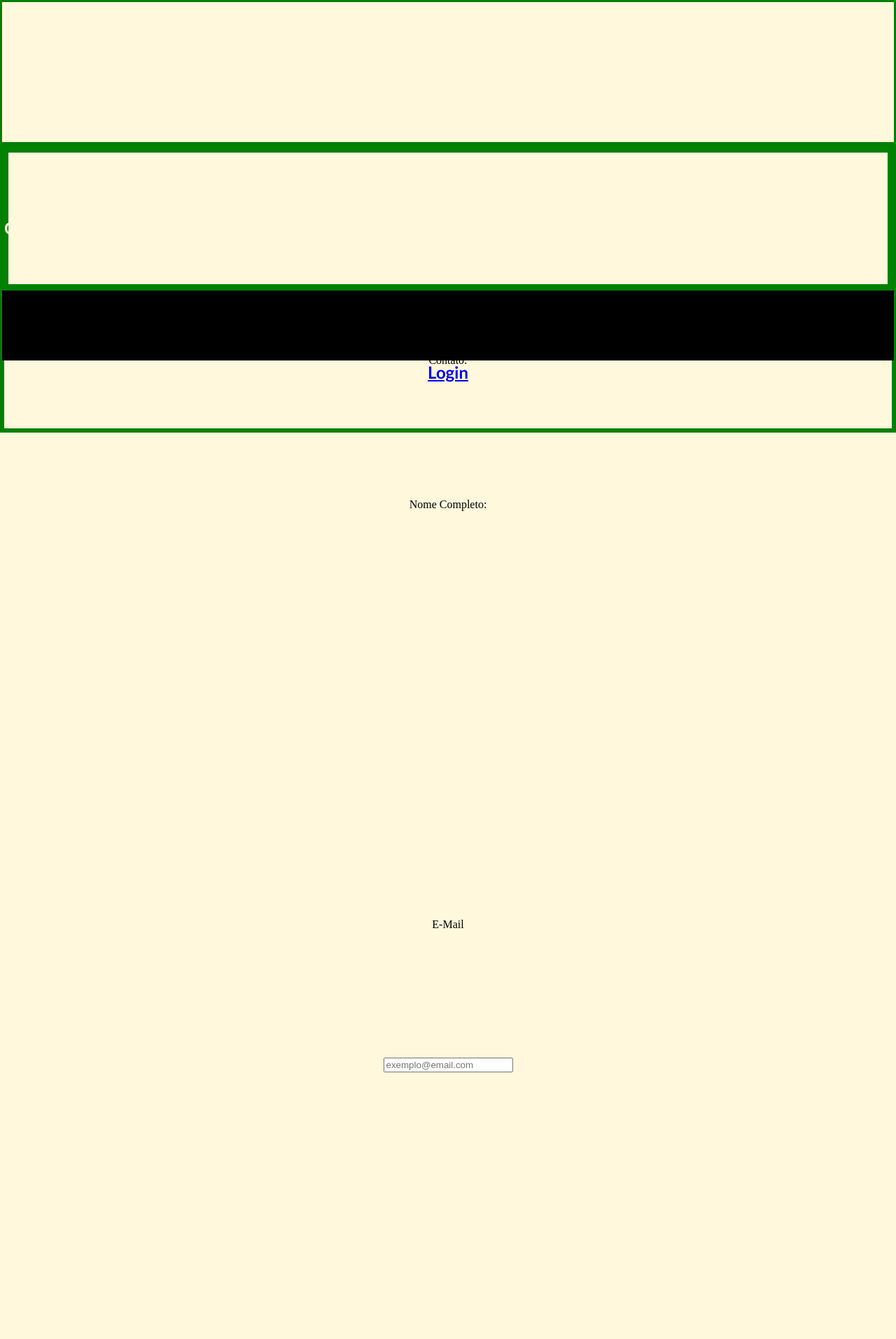
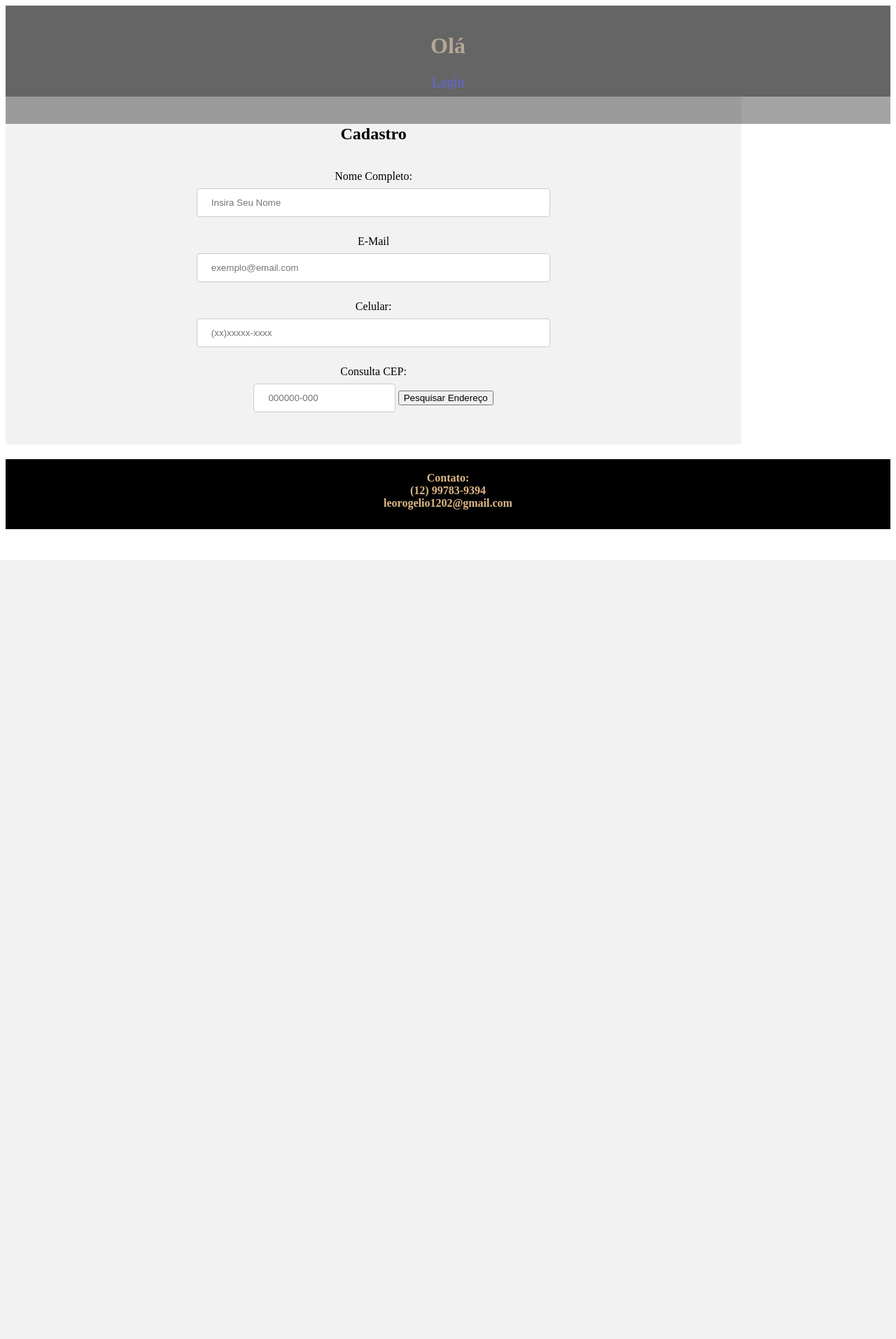
Before and after one commit to LeoRogelioSilva/FormularioPHP, a PHP site: page / in a window 1280 px wide. Shown: the top 1913 px of the page at 70% size. After the commit the page ends 800 px from the top, so only its background shows below. Run offline with PHP 8.4, Linux system fonts and the light colour scheme; data that the repository does not hold is empty.

Commit message:
Finalização do Site. CSS atualizado, todas funcionalidades OK, site hospedado em: http://leorogelio.freecluster.eu/

```diff
--- a/index.php
+++ b/index.php
@@ -100,9 +100,9 @@ function get_endereco($cep)
     $cep = preg_replace("/[^0-9]/", "", $cep);
     $url = "http://viacep.com.br/ws/$cep/xml/";
 
-    try{
+    try {
         $xml = simplexml_load_file($url);
-    } catch(Exception $e){
+    } catch (Exception $e) {
         echo $e;
     }
     return $xml;
@@ -118,8 +118,8 @@ function get_endereco($cep)
     <meta charset="UTF-8">
     <meta http-equiv="X-UA-Compatible" content="IE=edge">
     <meta name="viewport" content="width=device-width, initial-scale=1.0">
+    <link rel="stylesheet" href="style1.css">
     <title>Formulário</title>
-    <link rel="stylesheet" href="style.css">
 
     <script>
         function liberar_envio() {
@@ -132,27 +132,24 @@ function get_endereco($cep)
 <body>
 
     <div class="header_div">
-
-        <article>
-            <header>
-                <br>
-                <div style="text-align: left;">
-                    <h1>Olá </h1>
-                </div>
-
-                <div>
-                    <h1><a href="login.php">Login</a></h1>
-                </div>
-            </header>
-        </article>
+        <header>
+            <br>
+            <div class="header_div">
+                <h1>Olá </h1>
+                <h3>
+                    <a href="login.php">Login</a>
+                </h3>
+            </div>
+            <br>
+        </header>
+    </div>
 
 
-    </div>
     <div class="container" style="text-align: center;">
 
         <div class="form_content">
-            <div class="form">
-                <form id="panel" class="window" method="POST" name="fCadastro" action="index.php" style="align-items: center;">
+            <div class="div_form ">
+                <form id="panel" class="window" method="POST" name="fCadastro" action="index.php">
                     <div class=" title-bar">
                         <h2>Cadastro</h2>
                     </div>
@@ -208,7 +205,7 @@ function get_endereco($cep)
                             </label>
                             <label>Numero:
                                 <br>
-                                <input type="number_format" id="numero" name="numero" required="required" placeholder="000">
+                                <input type="number" id="numero" name="numero" required="required" placeholder="000">
                                 <br><br>
                             </label>
                             <label>Bairro:
@@ -249,8 +246,15 @@ function get_endereco($cep)
 
     </div>
     <div>
-        <footer style="background-color: black; height: 100px;">
-            Contato:
+        <footer style="background-color: black; height: 100px; text-align: center;">
+            <h4 style="color:burlywood;">
+                <br>
+                Contato: <br>
+                (12) 99783-9394 <br>
+                leorogelio1202@gmail.com <br>
+            </h4>
+
+
         </footer>
     </div>
 
--- a/style.css
+++ /dev/null
@@ -1,31 +0,0 @@
-html, body {
-    width: 100%;
-    height: 100%;
-    margin: 0;
-    padding: 0;
-}
-
-h1{
-    color: cornsilk;
-    font-family: 'Gill Sans', 'Gill Sans MT', Calibri, 'Trebuchet MS', sans-serif;
-}
-
-h2{
-    color: cornsilk;
-    font-family: 'Gill Sans', 'Gill Sans MT', Calibri, 'Trebuchet MS', sans-serif;
-}
-
-div {
-    line-height: 200px;
-    height: 200px;
-    border: 3px solid green;
-    text-align: center;
-}
-
-body {
-    background-color: cornsilk;
-}
-
-.entrada {
-    display: none;
-}
--- /dev/null
+++ b/style1.css
@@ -0,0 +1,91 @@
+h1 {
+  color: burlywood;
+}
+
+.header_div {
+  text-align: center;
+  background-color: black;
+  opacity: 0.6;
+  height: 130px;
+  text-align: center;
+}
+
+.form_content {
+  text-align: center;
+  align-items: center;
+}
+
+form {
+  align-items: center;
+}
+
+label {
+  cursor: zoom-in;
+}
+
+input[type=text], select {
+  width: 50%;
+  padding: 12px 20px;
+  margin: 8px 0;
+  display: inline-block;
+  border: 1px solid #ccc;
+  border-radius: 4px;
+  box-sizing: border-box;
+}
+
+input[type=email], select {
+  width: 50%;
+  padding: 12px 20px;
+  margin: 8px 0;
+  display: inline-block;
+  border: 1px solid #ccc;
+  border-radius: 4px;
+  box-sizing: border-box;
+}
+
+
+input[type=password]{
+  width: 50%;
+  padding: 12px 20px;
+  margin: 8px 0;
+  display: inline-block;
+  border: 1px solid #999;
+  border-radius: 5px;
+  box-sizing: border-box;
+}
+
+input[type=number], select {
+  width: 20%;
+  padding: 12px 20px;
+  margin: 8px 0;
+  display: inline-block;
+  border: 1px solid #ccc;
+  border-radius: 4px;
+  box-sizing: border-box;
+}
+
+
+input[type=submit] {
+  width: 50%;
+  background-color: #4CAF50;
+  color: white;
+  padding: 14px 20px;
+  margin: 8px 0;
+  border: none;
+  border-radius: 4px;
+  cursor: pointer;
+}
+
+input[type=submit]:hover {
+  background-color: burlywood;
+}
+
+.div_form {
+  text-align: center;
+  align-items: center;
+  width: 80%;
+  border-radius: 5px;
+  background-color: #f2f2f2;
+  padding: 20px;
+
+}
```
Also changed, not shown: cadastro_login.php (+24 -8 lines), database.ini (+4 -4 lines), index.html (added, +12 -0 lines), login.php (+22 -5 lines), painel_de_controle.php (+132 -75 lines).
